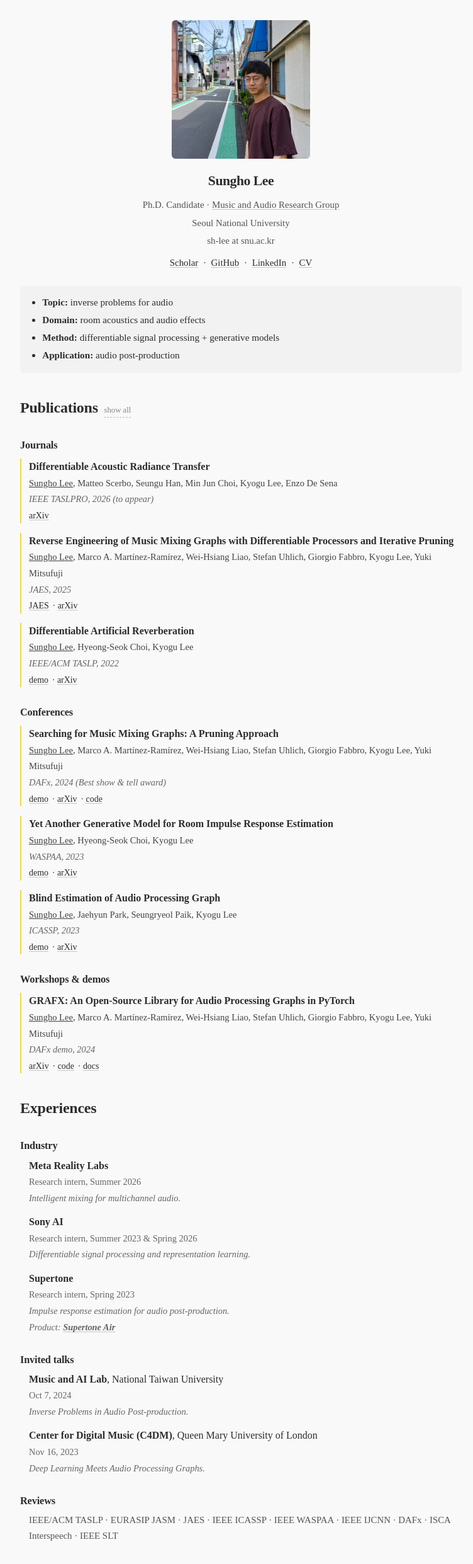
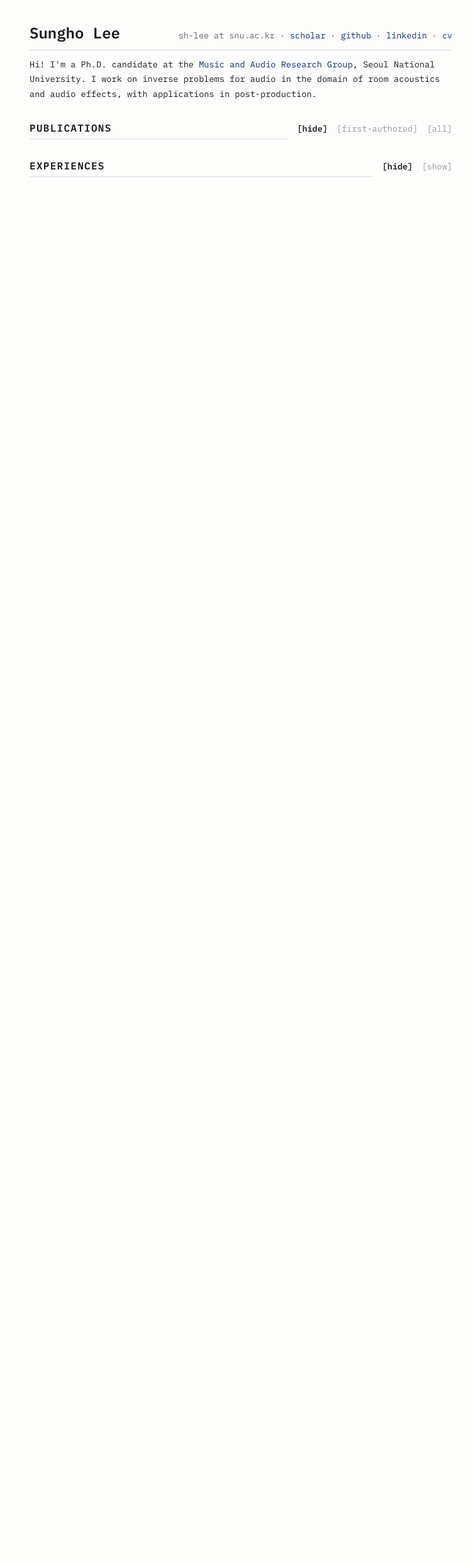
Before and after one commit to sh-lee97/sh-lee97.github.io, a Jekyll site: the page built from index.html, in a window 1280 px wide. Shown: the whole page at 63% size, without its empty margins (257-1009 px from the left). Built offline with Jekyll 4.4.1, drawn with Linux system fonts in a browser that asks for light colours; after the commit the page ends 900 px from its top, so only the background shows below that.

Commit message:
Redesign site: monospace (IBM Plex Mono), dry CS aesthetic
- Switch to IBM Plex Mono with compact spacing; remove profile photo
- Name as top-level bar (name left, email + dot-separated links right),
  consistent with section bars; name stays on one line, links wrap as a block
- Collapsible Publications/Experiences with [hide] [first-authored] [all]
  and [hide] [show] segmented toggles, default collapsed
- Tighten size hierarchy (section > subsection > title > metadata)
- Sync content with final CV: ICASSP 2026 title, 5 preprints, split Sony
  internships, add Surrey IoSR talk, update reviews (ISMIR/KSMI, TASLPRO)
- Plain-text email to avoid scraping

Co-Authored-By: Claude Opus 4.8 (1M context) <noreply@anthropic.com>

```diff
--- a/_layouts/default.html
+++ b/_layouts/default.html
@@ -5,129 +5,131 @@
   <meta name="viewport" content="width=device-width, initial-scale=1">
   <title>{{ page.title | default: site.title }}</title>
   <meta name="description" content="{{ site.description }}">
+  <link rel="preconnect" href="https://fonts.googleapis.com">
+  <link rel="preconnect" href="https://fonts.gstatic.com" crossorigin>
+  <link href="https://fonts.googleapis.com/css2?family=IBM+Plex+Mono:wght@400;500;600&display=swap" rel="stylesheet">
   <style>
     /* ── Reset ── */
     *, *::before, *::after { box-sizing: border-box; margin: 0; padding: 0; }
 
-    /* ── Base ── */
+    /* ── Base: monospace, dry, terminal-ish ── */
+    :root {
+      --fg: #1a1a1a;
+      --dim: #666;
+      --faint: #999;
+      --rule: #ddd;
+      --bg: #fdfdfc;
+      --link: #0a3069;
+    }
     body {
-      -webkit-font-smoothing: antialiased;
-      -moz-osx-font-smoothing: grayscale;
-      line-height: 1.68;
-      color: #2c2c2c;
-      background: #f9f9f9;
+      font-family: "IBM Plex Mono", "SFMono-Regular", "SF Mono", "Menlo",
+                   "Consolas", "DejaVu Sans Mono", monospace;
+      font-size: 13px;
+      line-height: 1.5;
+      color: var(--fg);
+      background: var(--bg);
     }
     .container {
-      max-width: 750px;
+      max-width: 720px;
       margin: 0 auto;
-      padding: 2rem 1.5rem;
+      padding: 2rem 1.5rem 3rem;
     }
 
     /* ── Typography ── */
     h2 {
-      margin-top: 2.2rem;
-      margin-bottom: 0.4rem;
-      letter-spacing: -0.01em;
+      margin-top: 1.9rem;
+      margin-bottom: 0.45rem;
+      font-size: 1.0rem;
+      font-weight: 600;
+      text-transform: uppercase;
+      letter-spacing: 0.08em;
+      padding-bottom: 0.3rem;
+      border-bottom: 1px solid var(--rule);
     }
     h3 {
-      margin-top: 1.6rem;
-      margin-bottom: 0.5rem;
-      font-size: 1.02rem;
-      letter-spacing: -0.01em;
+      margin-top: 1.3rem;
+      margin-bottom: 0.55rem;
+      font-size: 0.92rem;
+      font-weight: 600;
+      color: var(--dim);
     }
+    h3::before { content: "# "; color: var(--faint); }
 
     /* ── Links ── */
     a {
-      color: inherit;
-      text-decoration-color: rgba(0, 0, 0, 0.2);
-      text-underline-offset: 2px;
-      transition: text-decoration-color 0.2s;
+      color: var(--link);
+      text-decoration: none;
+      border-bottom: 1px solid transparent;
     }
     a:hover {
-      text-decoration-color: currentColor;
-    }
-
-    /* ── Profile photo ── */
-    .profile-photo {
-      border-radius: 6px;
-      max-width: 220px;
-      width: 100%;
-      height: auto;
-      display: block;
-      margin: 0 auto 1rem;
+      border-bottom-color: var(--link);
     }
 
     /* ── Intro block ── */
     .intro {
-      text-align: center;
-      margin-bottom: 1.5rem;
-      line-height: 1.8;
+      margin-bottom: 1.8rem;
+      line-height: 1.7;
+    }
+    .intro .namebar {
+      display: flex;
+      flex-wrap: wrap;
+      align-items: baseline;
+      gap: 0.35rem 0.8rem;
+      border-bottom: 1px solid var(--rule);
+      padding-bottom: 0.4rem;
     }
     .intro .name {
-      font-size: 1.35rem;
-      font-weight: 700;
-      letter-spacing: -0.02em;
-      display: block;
-      margin-bottom: 0.25rem;
+      font-size: 1.5rem;
+      font-weight: 600;
+      flex: 1 0 auto;
+      white-space: nowrap;
     }
-    .intro .affiliation {
-      font-size: 0.93rem;
-      color: #555;
+    .intro .barlinks {
+      font-size: 0.84rem;
+      color: var(--dim);
+      white-space: nowrap;
     }
-    .intro .links {
-      margin-top: 0.4rem;
-      font-size: 0.93rem;
+    .intro .bio {
+      font-size: 0.85rem;
+      margin-top: 0.7rem;
     }
-    .intro .links a {
-      margin: 0 0.25rem;
+    @media (max-width: 560px) {
+      .intro .barlinks { white-space: normal; }
     }
 
-    /* ── Research interests ── */
-    .interests {
-      margin: 1.2rem 0;
-      padding: 0.8rem 1rem;
-      background: #f2f2f2;
-      border-radius: 5px;
-      font-size: 0.95rem;
-    }
-    .interests ul {
-      margin: 0;
-      padding-left: 1.2rem;
-    }
-    .interests li {
-      margin-bottom: 0.15rem;
-    }
-
-    /* ── Publication header + toggle ── */
-    .pub-header {
+    /* ── Collapsible section header + segmented control ── */
+    .block-head {
       display: flex;
       align-items: baseline;
       gap: 0.6rem;
-      margin-top: 2.2rem;
-      margin-bottom: 0.4rem;
+      margin-top: 1.9rem;
     }
-    .pub-header h2 {
+    .block-head h2 {
       margin: 0;
+      flex: 1;
     }
-    .pub-toggle {
-      font-size: 0.8rem;
-      color: #888;
+    .segs {
+      font-size: 0.84rem;
+      color: var(--faint);
+      white-space: nowrap;
+    }
+    .seg {
+      margin-left: 0.4rem;
       cursor: pointer;
-      border-bottom: 1px dashed #bbb;
       user-select: none;
-      transition: color 0.2s;
     }
-    .pub-toggle:hover {
-      color: #444;
+    .seg::before { content: "["; }
+    .seg::after  { content: "]"; }
+    .seg:hover { color: var(--fg); }
+    .seg.active { color: var(--fg); font-weight: 600; }
+
+    /* ── Collapse / filter states ── */
+    .block-body {
+      margin-top: 0.6rem;
     }
-
-    /* ── Selected-only filter ── */
-    body.selected-only .pub-list > li:not(.key) {
-      display: none;
-    }
-    body.selected-only .pub-section-extra {
-      display: none;
-    }
+    .block.mode-hide .block-body { display: none; }
+    .block.mode-selected .pub-list > li:not(.key) { display: none; }
+    .block.mode-selected .pub-section-extra { display: none; }
 
     /* ── Publication list ── */
     .pub-list {
@@ -135,86 +137,98 @@
       padding-left: 0;
     }
     .pub-list > li {
-      margin-bottom: 0.95rem;
-      padding-left: 0.75rem;
-      border-left: 2px solid transparent;
-      line-height: 1.6;
+      margin-bottom: 0.8rem;
+      padding-left: 1.1rem;
+      line-height: 1.5;
+      position: relative;
     }
-    .pub-list > li.key {
-      border-left-color: #f0d94e;
+    .pub-list > li::before {
+      content: "-";
+      position: absolute;
+      left: 0;
+      color: var(--faint);
+    }
+    .pub-list > li.key::before {
+      content: "*";
+      color: var(--fg);
     }
     .pub-title {
+      font-size: 1em;
       font-weight: 600;
     }
     .pub-authors {
-      font-size: 0.91rem;
-      color: #444;
+      font-size: 0.85em;
+      color: var(--dim);
+    }
+    .pub-authors ins {
+      text-decoration: none;
+      border-bottom: 1px solid var(--faint);
     }
     .pub-venue {
-      font-size: 0.9rem;
-      color: #666;
-      font-style: italic;
+      font-size: 0.83em;
+      color: var(--faint);
     }
+    .pub-venue::before { content: "@ "; }
     .pub-links {
-      font-size: 0.87rem;
-      margin-top: 0.15rem;
+      font-size: 0.83em;
+      margin-top: 0.1rem;
     }
-    .pub-links a {
-      margin-right: 0.15rem;
-    }
+    .pub-links a { margin-right: 0.3rem; }
 
     /* ── Experience section ── */
     .exp-category {
-      font-weight: bold;
-      margin-top: 1.6rem;
-      margin-bottom: 0.3rem;
-      font-size: 1.02rem;
-      letter-spacing: -0.01em;
+      font-weight: 600;
+      margin-top: 1.2rem;
+      margin-bottom: 0.4rem;
+      font-size: 0.86rem;
+      color: var(--dim);
     }
+    .exp-category::before { content: "# "; color: var(--faint); }
     .exp-list {
       list-style: none;
       padding-left: 0;
     }
     .exp-list li {
-      margin-bottom: 0.8rem;
-      padding-left: 0.75rem;
-      border-left: 2px solid transparent;
-      line-height: 1.6;
+      margin-bottom: 0.55rem;
+      padding-left: 1.1rem;
+      line-height: 1.55;
+      position: relative;
+    }
+    .exp-list li::before {
+      content: "-";
+      position: absolute;
+      left: 0;
+      color: var(--faint);
     }
     .exp-list li strong {
       font-weight: 600;
     }
     .exp-role {
-      font-size: 0.9rem;
-      color: #666;
+      font-size: 0.9em;
+      color: var(--dim);
     }
     .exp-desc {
-      font-size: 0.9rem;
-      color: #666;
-      font-style: italic;
+      font-size: 0.9em;
+      color: var(--faint);
     }
 
     /* ── Reviews ── */
     .reviews-inline {
-      font-size: 0.93rem;
-      color: #555;
-      padding-left: 0.75rem;
-      border-left: 2px solid transparent;
+      font-size: 0.9em;
+      color: var(--dim);
     }
 
     /* ── Responsive ── */
     @media (max-width: 600px) {
+      body { font-size: 12px; }
       .container {
-        padding: 1.2rem 1rem;
-      }
-      .profile-photo {
-        max-width: 160px;
+        padding: 1.5rem 1rem 3rem;
       }
     }
   </style>
   {% seo %}
 </head>
-<body class="selected-only">
+<body>
   <div class="container">
     {{ content }}
   </div>
--- a/index.html
+++ b/index.html
@@ -3,37 +3,28 @@ layout: default
 title: Sungho Lee
 ---
 
-<img src="/pic.JPG" alt="Sungho Lee" class="profile-photo">
-
 <div class="intro">
-  <span class="name">Sungho Lee</span>
-  <span class="affiliation">
-    Ph.D. Candidate &middot; <a href="https://marg.snu.ac.kr/">Music and Audio Research Group</a><br>
-    Seoul National University
-  </span>
-  <br>
-  <span class="affiliation">sh-lee at snu.ac.kr</span>
-  <div class="links">
-    <a href="https://scholar.google.com/citations?hl=en&user=8yMXL5AAAAAJ&view_op=list_works">Scholar</a> &middot;
-    <a href="https://github.com/sh-lee97">GitHub</a> &middot;
-    <a href="https://www.linkedin.com/in/sungho-lee-061546219/">LinkedIn</a> &middot;
-    <a href="/cv-260411.pdf">CV</a>
+  <div class="namebar">
+    <span class="name">Sungho Lee</span>
+    <span class="barlinks">sh-lee at snu.ac.kr &middot;
+      <a href="https://scholar.google.com/citations?hl=en&user=8yMXL5AAAAAJ&view_op=list_works">scholar</a> &middot;
+      <a href="https://github.com/sh-lee97">github</a> &middot;
+      <a href="https://www.linkedin.com/in/sungho-lee-061546219/">linkedin</a> &middot;
+      <a href="/cv-260411.pdf">cv</a></span>
   </div>
+  <p class="bio">Hi! I'm a Ph.D. candidate at the <a href="https://marg.snu.ac.kr/">Music and Audio Research Group</a>, Seoul National University. I work on inverse problems for audio in the domain of room acoustics and audio effects, with applications in post-production.</p>
 </div>
 
-<div class="interests">
-  <ul>
-    <li><strong>Topic:</strong> inverse problems for audio</li>
-    <li><strong>Domain:</strong> room acoustics and audio effects</li>
-    <li><strong>Method:</strong> differentiable signal processing + generative models</li>
-    <li><strong>Application:</strong> audio post-production</li>
-  </ul>
+<section class="block mode-hide" id="pub-block">
+<div class="block-head">
+  <h2>Publications</h2>
+  <span class="segs">
+    <span class="seg active" data-mode="hide">hide</span>
+    <span class="seg" data-mode="selected">first-authored</span>
+    <span class="seg" data-mode="all">all</span>
+  </span>
 </div>
-
-<div class="pub-header">
-  <h2>Publications</h2>
-  <span class="pub-toggle" id="pub-toggle">show all</span>
-</div>
+<div class="block-body">
 
 <h3>Journals</h3>
 
@@ -62,7 +53,7 @@ title: Sungho Lee
 
 <ul class="pub-list">
   <li>
-    <span class="pub-title">Rethinking Speech Representation Aggregation for Speech Enhancement with a Phonetic Mutual Information Perspective</span><br>
+    <span class="pub-title">Rethinking Speech Representation Aggregation in Speech Enhancement: A Phonetic Mutual Information Perspective</span><br>
     <span class="pub-authors">Seungu Han, <ins>Sungho Lee</ins>, Kyogu Lee</span><br>
     <span class="pub-venue">ICASSP, 2026</span><br>
     <span class="pub-links"><a href="https://arxiv.org/abs/2601.22480">arXiv</a></span>
@@ -144,18 +135,40 @@ title: Sungho Lee
 <h3>Preprints / under review</h3>
 
 <ul class="pub-list">
+  <li class="key">
+    <span class="pub-title">Exploring the Design Space of Representation Learning for Audio Transformations</span><br>
+    <span class="pub-authors"><ins>Sungho Lee</ins>, Marco A. Mart&iacute;nez-Ram&iacute;rez, Junghyun Koo, Wei-Hsiang Liao, Kyogu Lee, Yuki Mitsufuji</span>
+  </li>
   <li>
-    <span class="pub-title">UNISE: Unified Noise-Invariant Learning for Speech Enhancement toward Improved Content Preservation</span><br>
+    <span class="pub-title">UNISE: Speech Enhancement via Noise-Invariant Learning for Improved Content Preservation</span><br>
     <span class="pub-authors">Seungu Han, <ins>Sungho Lee</ins>, Eungbum Kim, Seaone Ok, Kyogu Lee</span>
   </li>
   <li>
-    <span class="pub-title">Solving Blind Non-linear Forward and Inverse Problems for Audio Applications</span><br>
+    <span class="pub-title">Actionable Pronunciation Feedback via Disentangled Speech Representations</span><br>
+    <span class="pub-authors">Hayoon Kim, <ins>Sungho Lee</ins>, Kyogu Lee</span>
+  </li>
+  <li>
+    <span class="pub-title">LipCoder: Voice-Enabled Coding Toolkit</span><br>
+    <span class="pub-authors">Hayoon Kim, <ins>Sungho Lee</ins>, Juwhi Kim, Bongwon Suh, Kyogu Lee</span>
+  </li>
+  <li>
+    <span class="pub-title">Solving Blind Non-linear Forward and Inverse Problem for Audio Applications</span><br>
     <span class="pub-authors">Jaehyun Park, <ins>Sungho Lee</ins>, Hayoon Kim, Kyogu Lee</span>
   </li>
 </ul>
 </div>
+</div>
+</section>
 
-<h2>Experiences</h2>
+<section class="block mode-hide" id="exp-block">
+<div class="block-head">
+  <h2>Experiences</h2>
+  <span class="segs">
+    <span class="seg active" data-mode="hide">hide</span>
+    <span class="seg" data-mode="show">show</span>
+  </span>
+</div>
+<div class="block-body">
 
 <p class="exp-category">Industry</p>
 <ul class="exp-list">
@@ -166,8 +179,13 @@ title: Sungho Lee
   </li>
   <li>
     <strong>Sony AI</strong><br>
-    <span class="exp-role">Research intern, Summer 2023 &amp; Spring 2026</span><br>
-    <span class="exp-desc">Differentiable signal processing and representation learning.</span>
+    <span class="exp-role">Research intern, Spring 2026</span><br>
+    <span class="exp-desc">Representation learning for audio transformations.</span>
+  </li>
+  <li>
+    <strong>Sony AI</strong><br>
+    <span class="exp-role">Research intern, Summer 2023</span><br>
+    <span class="exp-desc">Differentiable signal processing for music mixing.</span>
   </li>
   <li>
     <strong>Supertone</strong><br>
@@ -179,6 +197,11 @@ title: Sungho Lee
 
 <p class="exp-category">Invited talks</p>
 <ul class="exp-list">
+  <li>
+    <strong>Institute of Sound Recording (IoSR)</strong>, University of Surrey<br>
+    <span class="exp-role">Aug 3, 2026</span><br>
+    <span class="exp-desc">Solving Inverse Problems of Audio Systems with Differentiable Processing and Generative Modeling.</span>
+  </li>
   <li>
     <strong>Music and AI Lab</strong>, National Taiwan University<br>
     <span class="exp-role">Oct 7, 2024</span><br>
@@ -192,11 +215,18 @@ title: Sungho Lee
 </ul>
 
 <p class="exp-category">Reviews</p>
-<p class="reviews-inline">IEEE/ACM TASLP &middot; EURASIP JASM &middot; JAES &middot; IEEE ICASSP &middot; IEEE WASPAA &middot; IEEE IJCNN &middot; DAFx &middot; ISCA Interspeech &middot; IEEE SLT</p>
+<p class="reviews-inline">IEEE TASLPRO &middot; EURASIP JASM &middot; JAES &middot; IEEE ICASSP &middot; IEEE WASPAA &middot; IEEE IJCNN &middot; DAFx &middot; ISMIR &middot; ISCA Interspeech &middot; IEEE SLT &middot; KSMI</p>
+</div>
+</section>
 
 <script>
-document.getElementById('pub-toggle').addEventListener('click', function() {
-  document.body.classList.toggle('selected-only');
-  this.textContent = document.body.classList.contains('selected-only') ? 'show all' : 'selected';
+document.querySelectorAll('.block').forEach(function (block) {
+  block.querySelectorAll('.seg').forEach(function (seg) {
+    seg.addEventListener('click', function () {
+      block.querySelectorAll('.seg').forEach(function (s) { s.classList.remove('active'); });
+      seg.classList.add('active');
+      block.className = 'block mode-' + seg.dataset.mode;
+    });
+  });
 });
 </script>
```
